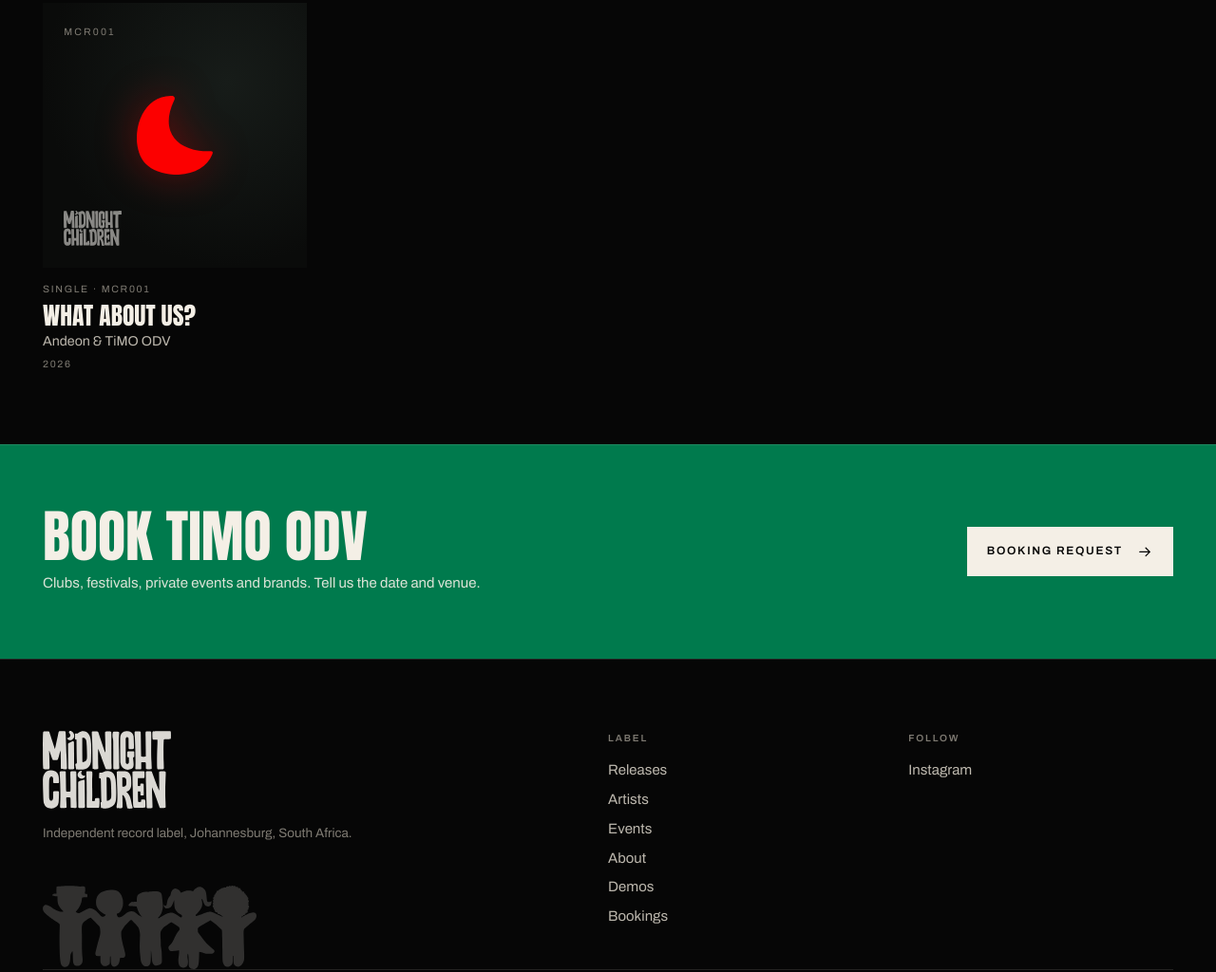
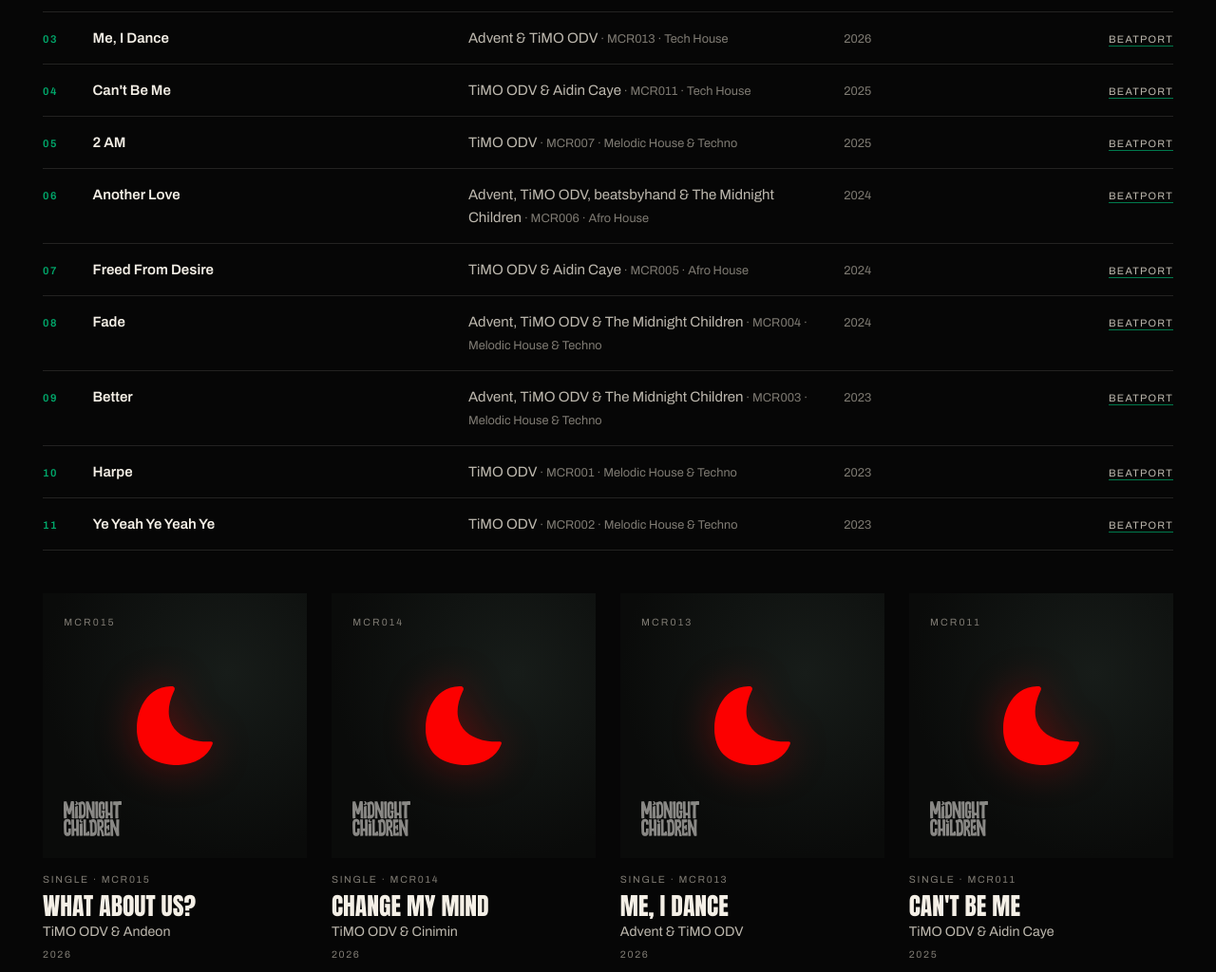
Before and after one commit to Kraft-Development/midnightchildrenrecords-website, an Astro site: page /artists/timo-odv in a window 1280 px wide. Shown: the part 1104-2128 px from the top of the page at 95% size. Built offline with nearby package versions, Linux system fonts and the light colour scheme; Astro itself is replaced by a stand-in of ours.

Commit message:
Full MCR catalogue from Beatport, with official cover art
- 15 releases (MCR001-MCR016) checked against the label's Beatport page: titles, dates, catalogue numbers, credits, genres and every mix with its length
- What About Us? is MCR015 (Oct 2026), not MCR001; Harpe is MCR001
- Credits as the label lists them, including guests not on the roster (Cinimin, beatsbyhand, NEWIRE, The Midnight Children); roster names link to their pages
- Official covers: downloaded from Beatport's image server at build time into /img/covers and served from our own domain (CSP unchanged); placeholder tile if a download fails
- Artist pages: one row per release with credit, catalogue number and genre

Co-Authored-By: Claude Opus 5.5 <noreply@anthropic.com>
Claude-Session: https://claude.ai/code/session_01WJvhZqHqKVLAWpPoYqNpKv

```diff
--- a/scripts/validate-content.mjs
+++ b/scripts/validate-content.mjs
@@ -37,6 +37,8 @@ const SLUG = /^[a-z0-9]+(?:-[a-z0-9]+)*$/;
 const DATE = /^\d{4}-\d{2}-\d{2}$/;
 const DURATION = /^\d{1,2}:\d{2}$/;
 const CATALOGUE = /^[A-Z]{2,6}\d{1,5}$/;
+// Official cover art: only Beatport's image server, downloaded at build time and served from our own domain.
+const ARTWORK = /^https:\/\/geo-media\.beatport\.com\/image_size\/\d{2,4}x\d{2,4}\/[0-9a-f-]{36}\.(jpg|png)$/;
 const TYPES = ['Single', 'EP', 'Album', 'Compilation', 'Remix'];
 // No HTML, no control characters and no unpaired surrogates (a half-cut emoji once broke a production build).
 const BAD_TEXT = /[<>]|[\u0000-\u0008\u000B\u000C\u000E-\u001F]|[\uD800-\uDBFF](?![\uDC00-\uDFFF])|(?<![\uD800-\uDBFF])[\uDC00-\uDFFF]/;
@@ -141,6 +143,9 @@ if (releases) {
     if (!Array.isArray(r.artists) || !r.artists.length) err(`${w}.artists`, 'needs at least one roster artist');
     else r.artists.forEach((s) => { if (!artistSlugs.has(s)) err(`${w}.artists`, `"${s}" is not in artists.json`); });
     (r.featuring || []).forEach((f, j) => text(`${w}.featuring[${j}]`, f, { required: true, max: 60 }));
+    text(`${w}.credit`, r.credit, { max: 160 });
+    text(`${w}.genre`, r.genre, { max: 40 });
+    if (r.artwork && !ARTWORK.test(r.artwork)) err(`${w}.artwork`, 'must be a Beatport cover link like https://geo-media.beatport.com/image_size/1400x1400/<id>.jpg');
     if (!TYPES.includes(r.type)) err(`${w}.type`, `must be one of ${TYPES.join(', ')}`);
     if (!validDate(r.date || '') && !/^\d{4}$/.test(r.date || '')) err(`${w}.date`, 'must be a real date like 2026-11-14 (or just the year, 2026, until the date is confirmed)');
     if (r.catalogue) {
--- a/src/content/releases.json
+++ b/src/content/releases.json
@@ -1,15 +1,404 @@
 [
+  {
+    "slug": "you-and-me",
+    "title": "You & Me",
+    "artists": [
+      "aidin-caye"
+    ],
+    "credit": "Aidin Caye",
+    "featuring": [],
+    "type": "Single",
+    "date": "2026-10-30",
+    "catalogue": "MCR016",
+    "genre": "Melodic House & Techno",
+    "cover": "",
+    "artwork": "https://geo-media.beatport.com/image_size/1400x1400/8252adac-4a17-4ed6-a32c-905aa55f3216.jpg",
+    "description": "A darker, more personal direction for Aidin: melodic techno emotion over a tech house engine, with a breakdown that opens up into pure euphoria. Built for peak time and dark rooms.",
+    "tracks": [
+      {
+        "title": "You & Me (Extended Mix)",
+        "duration": "5:50"
+      }
+    ],
+    "links": {
+      "beatport": "https://www.beatport.com/release/you-me-extended-mix/7564404"
+    }
+  },
   {
     "slug": "what-about-us",
     "title": "What About Us?",
-    "artists": ["andeon", "timo-odv"],
+    "artists": [
+      "timo-odv",
+      "andeon"
+    ],
+    "credit": "TiMO ODV & Andeon",
     "featuring": [],
     "type": "Single",
-    "date": "2026",
+    "date": "2026-10-09",
+    "catalogue": "MCR015",
+    "genre": "Indie Tech",
+    "cover": "",
+    "artwork": "https://geo-media.beatport.com/image_size/1400x1400/d83e6457-035a-40f1-9954-3bb1126765e1.jpg",
+    "description": "TiMO ODV and Andeon's first track together: a feel-good summer anthem with an emotional vocal about love and choosing to stay together.",
+    "tracks": [
+      {
+        "title": "What About Us? (Extended Mix)",
+        "duration": "5:43"
+      }
+    ],
+    "links": {
+      "beatport": "https://www.beatport.com/release/what-about-us-extended-mix/7447269"
+    }
+  },
+  {
+    "slug": "change-my-mind",
+    "title": "Change My Mind",
+    "artists": [
+      "timo-odv"
+    ],
+    "credit": "TiMO ODV & Cinimin",
+    "featuring": [],
+    "type": "Single",
+    "date": "2026-04-24",
+    "catalogue": "MCR014",
+    "genre": "Tech House",
+    "cover": "",
+    "artwork": "https://geo-media.beatport.com/image_size/1400x1400/ad27faa9-ced1-4563-a6be-c6ec69fd5b69.jpg",
+    "description": "A late-night tech house cut with rolling bass, hypnotic percussion and a male/female vocal back-and-forth, made for after-hours floors.",
+    "tracks": [
+      {
+        "title": "Change My Mind (Extended Mix)",
+        "duration": "5:04"
+      }
+    ],
+    "links": {
+      "beatport": "https://www.beatport.com/release/change-my-mind/6585554"
+    }
+  },
+  {
+    "slug": "me-i-dance",
+    "title": "Me, I Dance",
+    "artists": [
+      "advent",
+      "timo-odv"
+    ],
+    "credit": "Advent & TiMO ODV",
+    "featuring": [],
+    "type": "Single",
+    "date": "2026-02-27",
+    "catalogue": "MCR013",
+    "genre": "Tech House",
+    "cover": "",
+    "artwork": "https://geo-media.beatport.com/image_size/1400x1400/6a688d47-f031-4746-b473-661537e58aa2.jpg",
+    "description": "A cheeky tech house roller: TiMO's spoken vocal pokes fun at the people too cool to move, while the groove keeps going. Some stand and talk. Me? I dance.",
+    "tracks": [
+      {
+        "title": "Me, I Dance (Radio Mix)",
+        "duration": "3:38"
+      },
+      {
+        "title": "Me, I Dance (Original Mix)",
+        "duration": "5:40"
+      }
+    ],
+    "links": {
+      "beatport": "https://www.beatport.com/release/me-i-dance/7006116"
+    }
+  },
+  {
+    "slug": "cant-be-me",
+    "title": "Can't Be Me",
+    "artists": [
+      "timo-odv",
+      "aidin-caye"
+    ],
+    "credit": "TiMO ODV & Aidin Caye",
+    "featuring": [],
+    "type": "Single",
+    "date": "2025-11-28",
+    "catalogue": "MCR011",
+    "genre": "Tech House",
+    "cover": "",
+    "artwork": "https://geo-media.beatport.com/image_size/1400x1400/542963c4-9475-457f-8bec-cf7629d66c61.jpg",
+    "description": "The two founders together: TiMO's vocal swagger on Aidin's club-ready production, in a hard-hitting electro tech house anthem.",
+    "tracks": [
+      {
+        "title": "Can't Be Me (Original Mix)",
+        "duration": "3:36"
+      },
+      {
+        "title": "Can't Be Me (Extended Mix)",
+        "duration": "5:03"
+      }
+    ],
+    "links": {
+      "beatport": "https://www.beatport.com/release/cant-be-me/5557899"
+    }
+  },
+  {
+    "slug": "bang-bang-newire-remix",
+    "title": "Bang Bang (NEWIRE Remix)",
+    "artists": [
+      "aidin-caye"
+    ],
+    "credit": "Aidin Caye, remixed by NEWIRE",
+    "featuring": [],
+    "type": "Single",
+    "date": "2025-10-17",
+    "catalogue": "MCR010",
+    "genre": "Indie Tech",
+    "cover": "",
+    "artwork": "https://geo-media.beatport.com/image_size/1400x1400/a74f0a5d-262d-42b3-9693-d9a3a6ea58c1.jpg",
+    "description": "Cape Town's NEWIRE takes Aidin's Bang Bang underground with a driving, playful tech house rework for late nights.",
+    "tracks": [
+      {
+        "title": "Bang Bang (NEWIRE Remix)",
+        "duration": "5:27"
+      }
+    ],
+    "links": {
+      "beatport": "https://www.beatport.com/release/bang-bang-newire-remix/5419049"
+    }
+  },
+  {
+    "slug": "all-i-need",
+    "title": "All I Need",
+    "artists": [
+      "aidin-caye"
+    ],
+    "credit": "Aidin Caye",
+    "featuring": [],
+    "type": "Single",
+    "date": "2025-08-29",
+    "catalogue": "MCR009",
+    "genre": "Afro House",
+    "cover": "",
+    "artwork": "https://geo-media.beatport.com/image_size/1400x1400/7839930a-0458-4256-82d0-a8b4bc875d94.jpg",
+    "description": "Afro house at its core, with melodic and deep influences: layered percussion, immersive synths and vocal fragments that keep the floor locked in.",
+    "tracks": [
+      {
+        "title": "All I Need (Original Mix)",
+        "duration": "5:04"
+      }
+    ],
+    "links": {
+      "beatport": "https://www.beatport.com/release/all-i-need/5180689"
+    }
+  },
+  {
+    "slug": "bang-bang",
+    "title": "Bang Bang",
+    "artists": [
+      "aidin-caye"
+    ],
+    "credit": "Aidin Caye",
+    "featuring": [],
+    "type": "Single",
+    "date": "2025-08-08",
+    "catalogue": "MCR008",
+    "genre": "Afro House",
+    "cover": "",
+    "artwork": "https://geo-media.beatport.com/image_size/1400x1400/2d229565-0e30-4702-ab32-6e8d5a854379.jpg",
+    "description": "High-impact afro house that mixes rap-driven energy with melodic emotion, on chest-thumping bass and sharp percussion.",
+    "tracks": [
+      {
+        "title": "Bang Bang (Extended Mix)",
+        "duration": "5:08"
+      }
+    ],
+    "links": {
+      "beatport": "https://www.beatport.com/release/bang-bang/5153115"
+    }
+  },
+  {
+    "slug": "2-am",
+    "title": "2 AM",
+    "artists": [
+      "timo-odv"
+    ],
+    "credit": "TiMO ODV",
+    "featuring": [],
+    "type": "Single",
+    "date": "2025-08-01",
+    "catalogue": "MCR007",
+    "genre": "Melodic House & Techno",
+    "cover": "",
+    "artwork": "https://geo-media.beatport.com/image_size/1400x1400/3f1d9c22-216b-4ec8-a6cd-742915ba270d.jpg",
+    "description": "Melodic techno meets afro house: deep basslines, ethereal synths and African percussion, made for the moment the night comes alive.",
+    "tracks": [
+      {
+        "title": "2 AM (Original Mix)",
+        "duration": "6:09"
+      }
+    ],
+    "links": {
+      "beatport": "https://www.beatport.com/release/2-am/5153114"
+    }
+  },
+  {
+    "slug": "another-love",
+    "title": "Another Love",
+    "artists": [
+      "advent",
+      "timo-odv"
+    ],
+    "credit": "Advent, TiMO ODV, beatsbyhand & The Midnight Children",
+    "featuring": [],
+    "type": "Single",
+    "date": "2024-09-06",
+    "catalogue": "MCR006",
+    "genre": "Afro House",
+    "cover": "",
+    "artwork": "https://geo-media.beatport.com/image_size/1400x1400/76e272e8-c954-461b-b94b-551025cf503c.jpg",
+    "description": "A reimagined cover of Another Love with pulsing rhythms, emotional chords and a driving bassline, made with beatsbyhand.",
+    "tracks": [
+      {
+        "title": "Another Love (Extended Mix)",
+        "duration": "6:34"
+      }
+    ],
+    "links": {
+      "beatport": "https://www.beatport.com/release/another-love-extended-mix/4668937"
+    }
+  },
+  {
+    "slug": "freed-from-desire",
+    "title": "Freed From Desire",
+    "artists": [
+      "timo-odv",
+      "aidin-caye"
+    ],
+    "credit": "TiMO ODV & Aidin Caye",
+    "featuring": [],
+    "type": "Single",
+    "date": "2024-05-31",
+    "catalogue": "MCR005",
+    "genre": "Afro House",
+    "cover": "",
+    "artwork": "https://geo-media.beatport.com/image_size/1400x1400/ad3e62e0-83b5-4cd9-b94e-e2853804067d.jpg",
+    "description": "GALA's classic, reworked as afro house by the label's two founders.",
+    "tracks": [
+      {
+        "title": "Freed From Desire (Original Mix)",
+        "duration": "3:26"
+      },
+      {
+        "title": "Freed From Desire (Extended Mix)",
+        "duration": "6:32"
+      }
+    ],
+    "links": {
+      "beatport": "https://www.beatport.com/release/freed-from-desire/4657066"
+    }
+  },
+  {
+    "slug": "fade",
+    "title": "Fade",
+    "artists": [
+      "advent",
+      "timo-odv"
+    ],
+    "credit": "Advent, TiMO ODV & The Midnight Children",
+    "featuring": [],
+    "type": "Single",
+    "date": "2024-02-16",
+    "catalogue": "MCR004",
+    "genre": "Melodic House & Techno",
+    "cover": "",
+    "artwork": "https://geo-media.beatport.com/image_size/1400x1400/17489ded-710b-47ac-8224-605564b712de.jpg",
+    "description": "Pulsing melodic techno with nostalgic vocals, building to a euphoric peak where melody and groove meet.",
+    "tracks": [
+      {
+        "title": "Fade (Extended Mix)",
+        "duration": "5:41"
+      }
+    ],
+    "links": {
+      "beatport": "https://www.beatport.com/release/fade-extended-mix/4419015"
+    }
+  },
+  {
+    "slug": "better",
+    "title": "Better",
+    "artists": [
+      "advent",
+      "timo-odv"
+    ],
+    "credit": "Advent, TiMO ODV & The Midnight Children",
+    "featuring": [],
+    "type": "Single",
+    "date": "2023-09-08",
+    "catalogue": "MCR003",
+    "genre": "Melodic House & Techno",
+    "cover": "",
+    "artwork": "https://geo-media.beatport.com/image_size/1400x1400/6622f167-e7b3-4093-9bbc-6fca338d76b0.jpg",
+    "description": "",
+    "tracks": [
+      {
+        "title": "Better (Extended Mix)",
+        "duration": "6:46"
+      }
+    ],
+    "links": {
+      "beatport": "https://www.beatport.com/release/better-extended-mix/4249625"
+    }
+  },
+  {
+    "slug": "ye-yeah-ye-yeah-ye",
+    "title": "Ye Yeah Ye Yeah Ye",
+    "artists": [
+      "timo-odv"
+    ],
+    "credit": "TiMO ODV",
+    "featuring": [],
+    "type": "Single",
+    "date": "2023-06-16",
+    "catalogue": "MCR002",
+    "genre": "Melodic House & Techno",
+    "cover": "",
+    "artwork": "https://geo-media.beatport.com/image_size/1400x1400/e3bc8da0-8268-4350-bdf3-6cb41233227a.jpg",
+    "description": "",
+    "tracks": [
+      {
+        "title": "Ye Yeah Ye Yeah Ye (Original Mix)",
+        "duration": "2:56"
+      },
+      {
+        "title": "Ye Yeah Ye Yeah Ye (Extended Mix)",
+        "duration": "7:04"
+      }
+    ],
+    "links": {
+      "beatport": "https://www.beatport.com/release/ye-yeah-ye-yeah-ye/4265574"
+    }
+  },
+  {
+    "slug": "harpe",
+    "title": "Harpe",
+    "artists": [
+      "timo-odv"
+    ],
+    "credit": "TiMO ODV",
+    "featuring": [],
+    "type": "Single",
+    "date": "2023-07-14",
     "catalogue": "MCR001",
+    "genre": "Melodic House & Techno",
     "cover": "",
+    "artwork": "https://geo-media.beatport.com/image_size/1400x1400/f53cd9e9-f557-45ee-8922-94c73c9f3318.jpg",
     "description": "",
-    "tracks": [{ "title": "What About Us?", "duration": "" }],
-    "links": {}
+    "tracks": [
+      {
+        "title": "Harpe (Original Mix)",
+        "duration": "4:03"
+      },
+      {
+        "title": "Harpe (Extended Mix)",
+        "duration": "7:13"
+      }
+    ],
+    "links": {
+      "beatport": "https://www.beatport.com/release/harpe/4265570"
+    }
   }
 ]
--- a/src/lib/data.ts
+++ b/src/lib/data.ts
@@ -5,13 +5,15 @@ import releasesJson from '../content/releases.json';
 import eventsJson from '../content/events.json';
 import galleryJson from '../content/gallery.json';
 import { cleanEvents, isUpcomingEvent, startIso } from '../../scripts/events.mjs';
+import { existsSync } from 'node:fs';
+import path from 'node:path';
 
 export const label = labelJson;
 
 export type Links = Record<string, string>;
 export interface Artist { slug: string; name: string; tier: 'founder' | 'friend'; website?: string; genre?: string; city?: string; short?: string; bio?: string; image?: string; imageCredit?: string; links?: Links; sample?: boolean; }
 export interface Track { title: string; duration?: string; }
-export interface Release { slug: string; title: string; artists: string[]; featuring?: string[]; type: string; date: string; catalogue?: string; cover?: string; description?: string; tracks?: Track[]; links?: Links; sample?: boolean; }
+export interface Release { slug: string; title: string; artists: string[]; credit?: string; featuring?: string[]; type: string; date: string; catalogue?: string; genre?: string; cover?: string; artwork?: string; description?: string; tracks?: Track[]; links?: Links; sample?: boolean; }
 
 export const artists: Artist[] = artistsJson as Artist[];
 export const founders = artists.filter((a) => a.tier === 'founder');
@@ -21,11 +23,17 @@ const bySlug = new Map(artists.map((a) => [a.slug, a]));
 export const artistBySlug = (s: string) => bySlug.get(s);
 
 // Newest first. Releases dated in the future are shown as "Out <date>".
-export const releases: Release[] = [...(releasesJson as Release[])].sort((a, b) => b.date.localeCompare(a.date));
+// Official cover art is downloaded from Beatport at build time (scripts/fetch-data.mjs) into /img/covers/<slug>.jpg.
+// A cover set by hand in releases.json wins; with neither, the branded placeholder tile is shown.
+const coverFor = (r: Release) => r.cover || (existsSync(path.join(process.cwd(), 'public/img/covers', `${r.slug}.jpg`)) ? `/img/covers/${r.slug}.jpg` : '');
+export const releases: Release[] = [...(releasesJson as Release[])]
+  .map((r) => ({ ...r, cover: coverFor(r) }))
+  .sort((a, b) => b.date.localeCompare(a.date) || (b.catalogue || '').localeCompare(a.catalogue || ''));
 export const releasesFor = (slug: string) => releases.filter((r) => r.artists.includes(slug));
 
 export const artistNames = (r: Release) => r.artists.map((s) => bySlug.get(s)?.name || s);
 export const creditLine = (r: Release) => {
+  if (r.credit) return r.credit; // the credit exactly as the label lists it (includes guests who aren't on the roster)
   const main = artistNames(r).join(' & ');
   return r.featuring?.length ? `${main} feat. ${r.featuring.join(', ')}` : main;
 };
--- a/src/pages/artists/[slug].astro
+++ b/src/pages/artists/[slug].astro
@@ -2,7 +2,7 @@
 import Layout from '../../layouts/Layout.astro';
 import ReleaseCard from '../../components/ReleaseCard.astro';
 import EventRow from '../../components/EventRow.astro';
-import { label, artists, releasesFor, eventsFor, linkList, year, TIER_LABEL, fmtEvent } from '../../lib/data';
+import { creditLine, label, artists, releasesFor, eventsFor, linkList, year, TIER_LABEL, fmtEvent } from '../../lib/data';
 
 export function getStaticPaths() {
   return artists.map((a) => ({ params: { slug: a.slug }, props: { artist: a } }));
@@ -14,7 +14,8 @@ const links = linkList(artist.links);
 const own = releasesFor(artist.slug);
 const shows = eventsFor(artist.slug);
 // Every track this artist has on the label, newest release first.
-const tracks = own.flatMap((r) => (r.tracks?.length ? r.tracks : [{ title: r.title }]).map((t) => ({ ...t, release: r })));
+// One row per release (its mixes are listed on the release page).
+const tracks = own.map((r) => ({ title: r.title, release: r }));
 const paragraphs = (artist.bio || '').split(/\n\s*\n/).map((p) => p.trim()).filter(Boolean);
 const tierLabel = artist.tier === 'founder' ? 'Founder' : 'Friend of the label';
 const jsonLd = {
@@ -69,7 +70,7 @@ const description = artist.short && !artist.short.startsWith('SAMPLE') ? artist.
             <li class="track-row">
               <span class="track-row__n">{String(i + 1).padStart(2, '0')}</span>
               <span class="track-row__title">{t.title}</span>
-              <a class="track-row__release" href={`/releases/${t.release.slug}/`}>{t.release.title}<span> · {t.release.type}{t.release.catalogue && ` · ${t.release.catalogue}`}</span></a>
+              <a class="track-row__release" href={`/releases/${t.release.slug}/`}>{creditLine(t.release)}<span> · {t.release.catalogue}{t.release.genre && ` · ${t.release.genre}`}</span></a>
               <span class="track-row__year">{year(t.release.date)}</span>
               <span class="track-row__listen">{linkList(t.release.links).slice(0, 2).map((l) => <a href={l.url} rel="noopener noreferrer">{l.name}</a>)}</span>
             </li>
```
Also changed, not shown: scripts/fetch-data.mjs (+20 -1 lines), scripts/test-fetch-data.mjs (+24 -1 lines), src/pages/releases/[slug].astro (+13 -3 lines), 1 other file.
